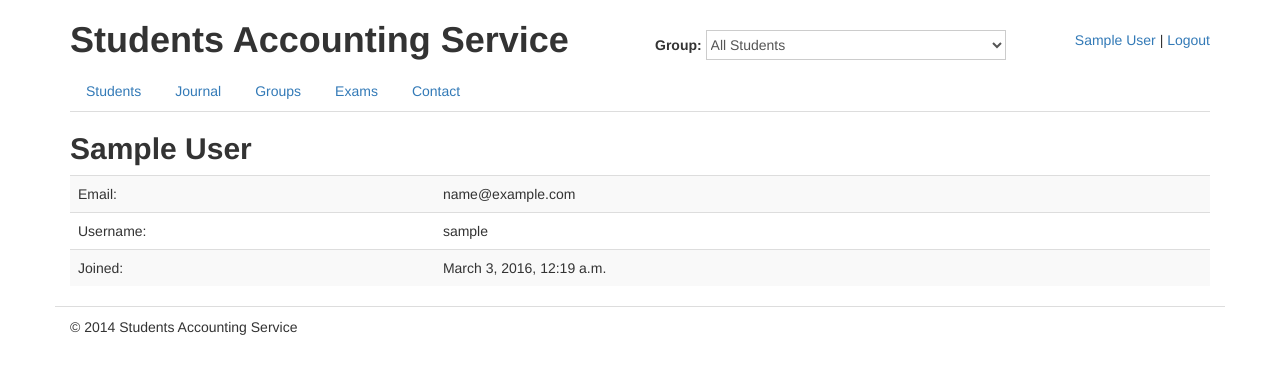
After one commit to Igorisius/django_studentsdb, a Django app: page /users/profile/ in a window 1280 px wide. The commit adds this page. Shown: the top 374 px of the page. Run offline with Django 3.2, Linux system fonts and the light colour scheme; the visitor is signed in with stand-in values (Sample User, id 1); data that the repository does not hold is empty; parts of the project's set-up code (start-up, migrations or seed data) failed here and were passed over; some libraries are stand-ins or nearby versions.

Commit message:
add user profile

```diff
--- a/students/templates/students/base.html
+++ b/students/templates/students/base.html
@@ -43,7 +43,7 @@
 
       <!-- User's toolbar for authenticated users -->
       <div class="col-xs-2" id="user-toolbar">
-        <span>{{ user.username }}</span> |
+        <a href="{% url "profile" %}">{{ user.get_full_name|default:user.username }}</a> |
           <a href="{% url "users:auth_logout" %}">{% trans "Logout" %}</a>
       </div>
 
--- /dev/null
+++ b/studentsdb/templates/registration/profile.html
@@ -0,0 +1,43 @@
+{% extends "students/base.html" %}
+
+{% load i18n %}
+
+{% block meta_title %}{{ user.get_full_name|default:user.username }}{% endblock meta_title %}
+
+{% block title %}{{ user.get_full_name|default:user.username }}{% endblock title %}
+
+{% block status_message %}
+{% if form.errors %}
+  <div class="alert alert-warning" role="alert">
+    {% if form.non_field_errors %}
+      {{ form.non_field_errors.as_text }}
+    {% else %}
+      {% trans "Please, correct the following errors." %}
+    {% endif %}
+  </div>
+{% endif %}
+{% endblock %}
+
+{% block content %}
+<table class="table table-striped">
+  {% if user.email %}
+    <tr>
+      <td>{% trans "Email" %}:</td>
+      <td>{{ user.email }}</td>
+    </tr>
+    {% endif %}
+    {% if user.username %}
+    <tr>
+      <td>{% trans "Username" %}:</td>
+      <td>{{ user.username }}</td>
+    </tr>
+    {% endif %}
+    {% if user.date_joined %}
+    <tr>
+      <td>{% trans "Joined" %}:</td>
+      <td>{{ user.date_joined }}</td>
+    </tr>
+  {% endif %}
+</table>
+
+{% endblock content %}
--- a/studentsdb/urls.py
+++ b/studentsdb/urls.py
@@ -62,6 +62,8 @@ urlpatterns = patterns('',
     url(r'^jsi18n\.js$', 'django.views.i18n.javascript_catalog', js_info_dict),
 
     # User Related urls
+    url(r'^users/profile/$', login_required(TemplateView.as_view(template_name='registration/profile.html')),
+     name='profile'),
     url(r'^users/logout/$', auth_views.logout, kwargs={'next_page': 'home'}, name='auth_logout'),
     url(r'^register/complete/$', RedirectView.as_view(pattern_name='home'), name='registration_complete'),
     url(r'^users/', include('registration.backends.simple.urls', namespace='users')),
```
